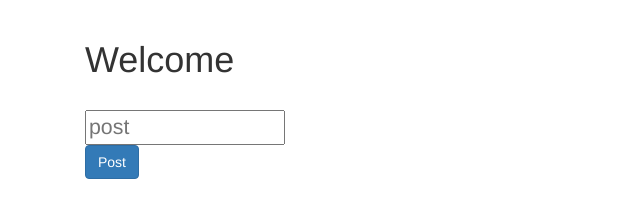
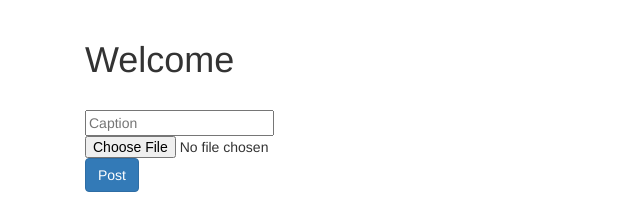
Before and after one commit to Dovisal1/dbproject, a Flask app: template app/templates/home.html in a window 1280 px wide. Shown: the part 52-261 px from the top of the page, without its empty margins (0-640 px from the left). Run offline with Flask 2, Linux system fonts and the light colour scheme; the template is opened without the code that fills it, so the values that code supplies are empty; parts of the project's set-up code (start-up, migrations or seed data) failed here and were passed over; some libraries are stand-ins or nearby versions.

Commit message:
Add file upload

```diff
--- a/app/templates/home.html
+++ b/app/templates/home.html
@@ -8,8 +8,9 @@
 
 <div class="container">
     <h1>Welcome {{info.fname}}</h1>
-    <form action="/post" method="POST">
-        <input style="font-size:16pt;height:35px;width:200px;" type="text" name="blog" placeholder="post" required/> </br>
+    <form action="/post" method="POST" enctype="multipart/form-data">
+        <input type="text" name="blog" placeholder="Caption" required/> </br>
+        <input type="file" name="file" accept="image/*">
         <input type="text" value="{{info.fname}}" hidden="true" />
         <button type="submit" class="btn btn-primary" />Post</button>
     </form>
```
